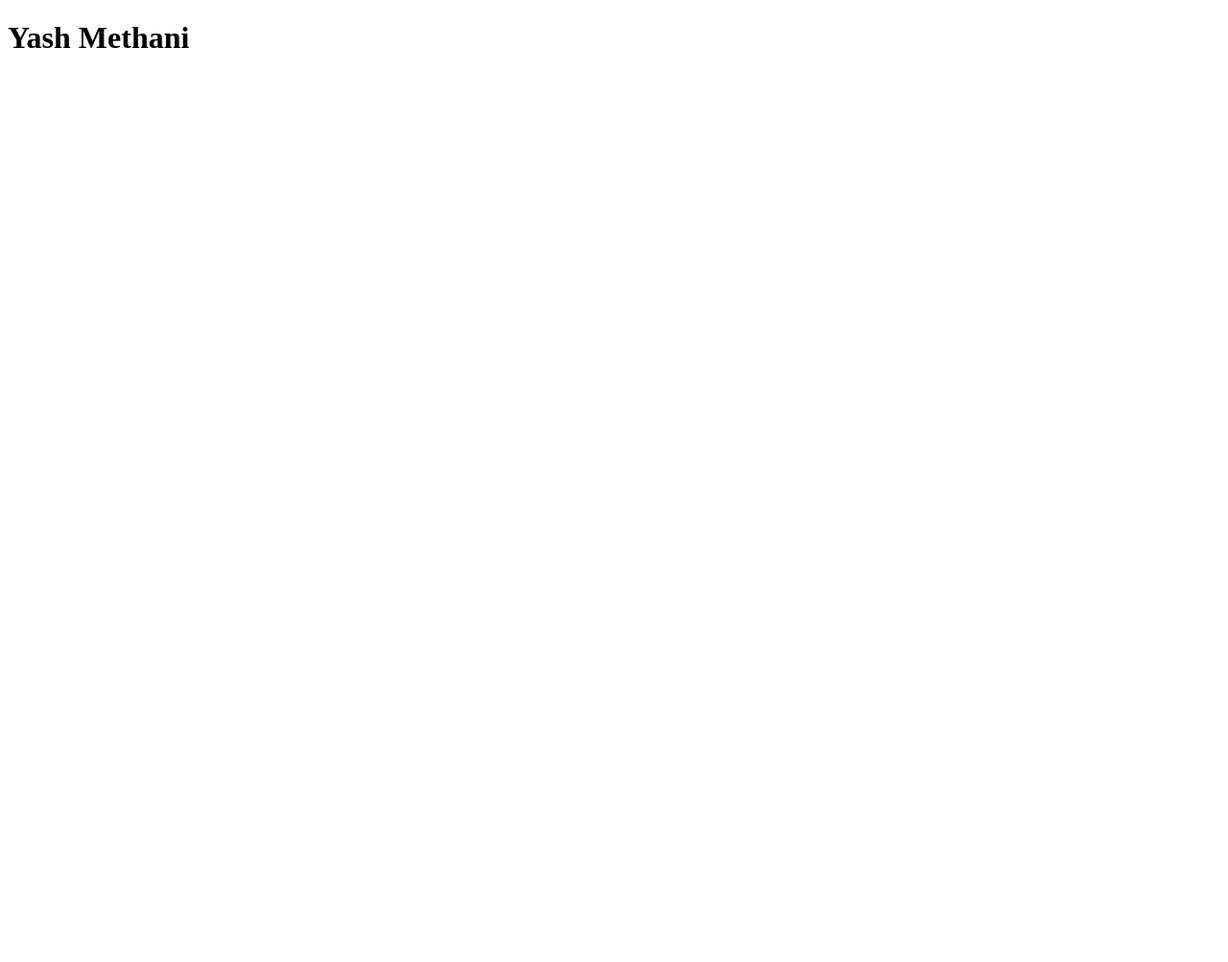
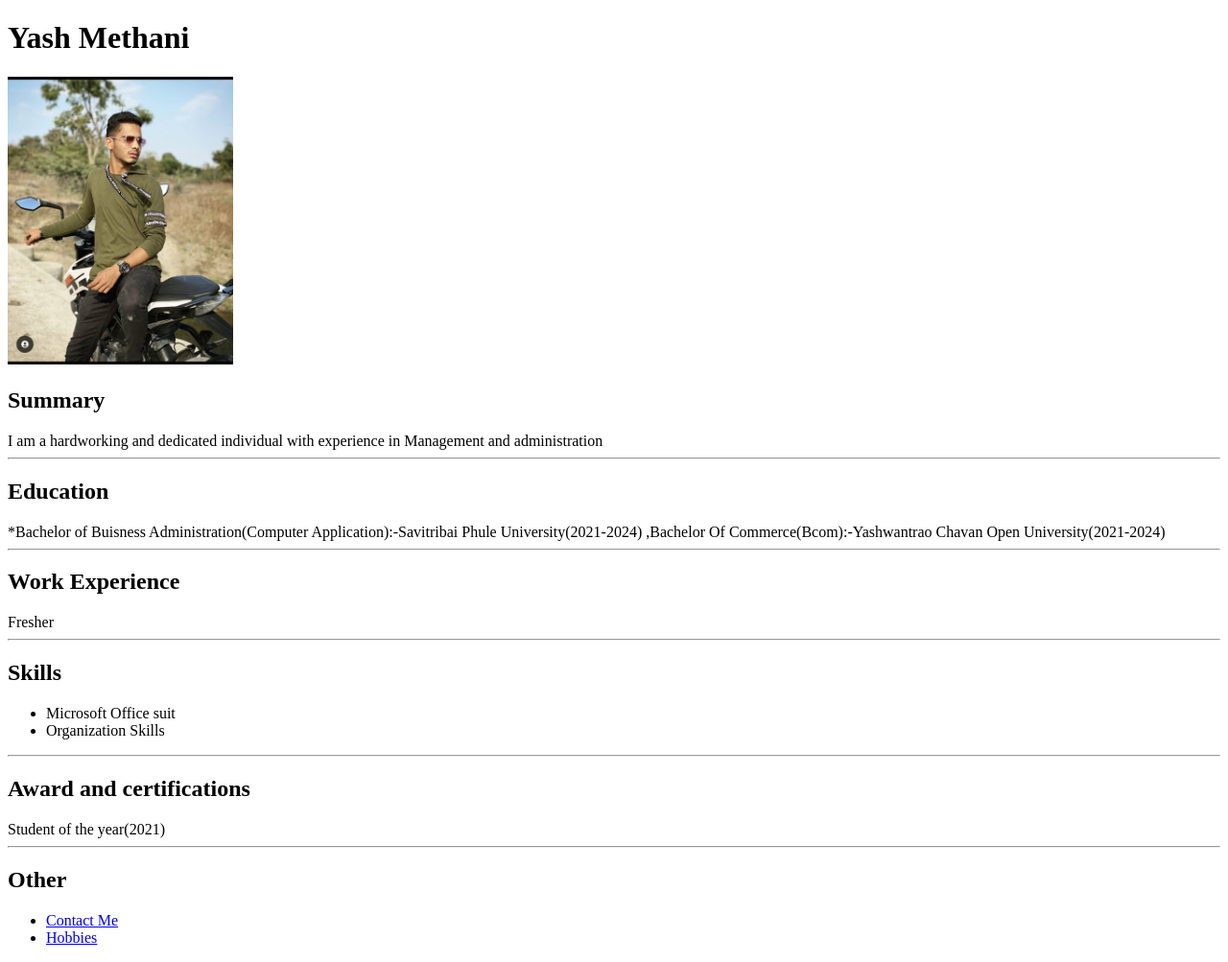
Before and after one commit to YashMethani/html-resume, a plain HTML site: page index.html in a window 1280 px wide. Shown: the whole page at 96% size. Before the commit the page ends 800 px from the top, so only its background shows below. Drawn offline with Linux system fonts and the light colour scheme.

Commit message:
Add files via upload

```diff
--- a/index.html
+++ b/index.html
@@ -8,7 +8,33 @@
 </head>
 <body>
     <h1>Yash Methani</h1>
-    <img src=""
+    <img src="./WhatsApp Image 2023-06-21 at 04.41.38.jpeg" height="300" alt="My Profile"/>
+    <h2>Summary</h2>
+    I am a hardworking and dedicated individual with experience in Management and administration
+
+    <hr/>
+    <h2>Education</h2>
+    *Bachelor of Buisness Administration(Computer Application):-Savitribai Phule University(2021-2024)
+    ,Bachelor Of Commerce(Bcom):-Yashwantrao Chavan Open University(2021-2024)
+    <hr/>
+    <h2>Work Experience</h2>
+    Fresher
+    <hr/>
+    <h2>Skills</h2>
+    <ul>
+    <li>Microsoft Office suit</li>
+    <li>Organization Skills</li>
+    </ul>
+    <hr/>
+    <h2>Award and certifications</h2>
+    Student of the year(2021)
+    <hr/>
+    <h2>Other</h2>
+    <ul>
+        <li><a href="./contact.html">Contact Me</a></li>
+        <li><a href="./hobbies.html">Hobbies</a></li>
+    </ul>
+
 
 
 </body>
```
